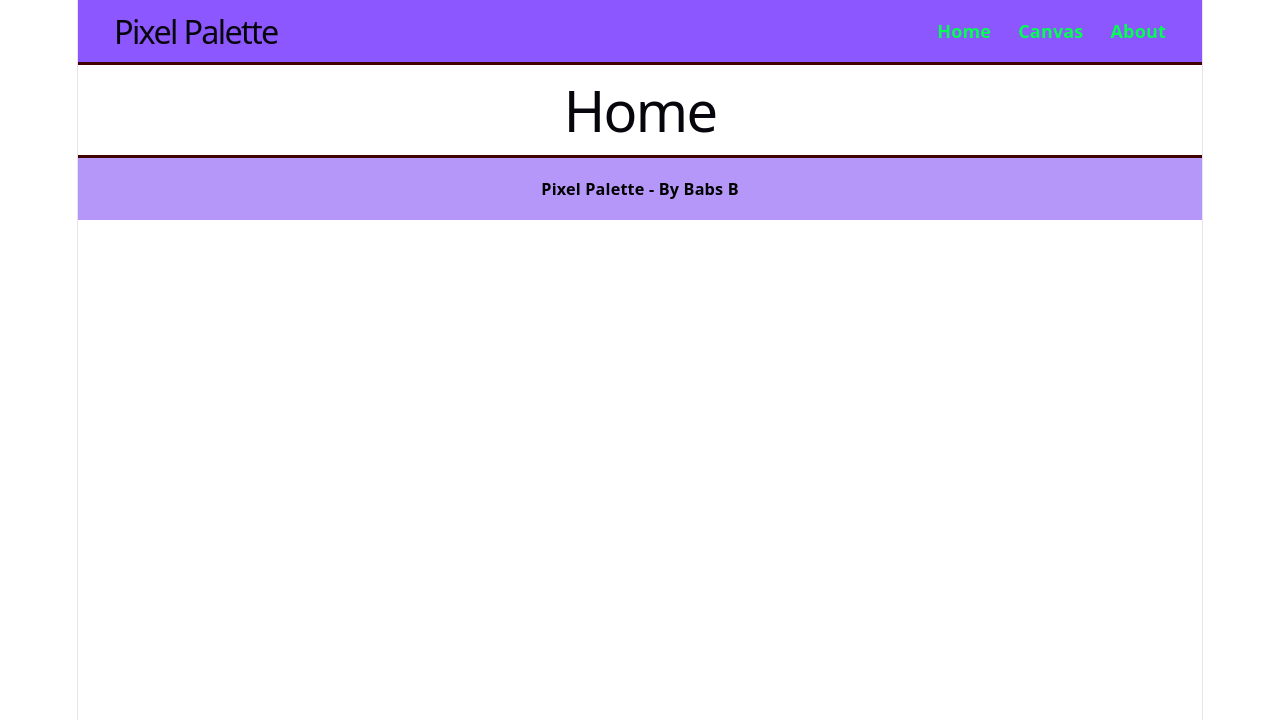
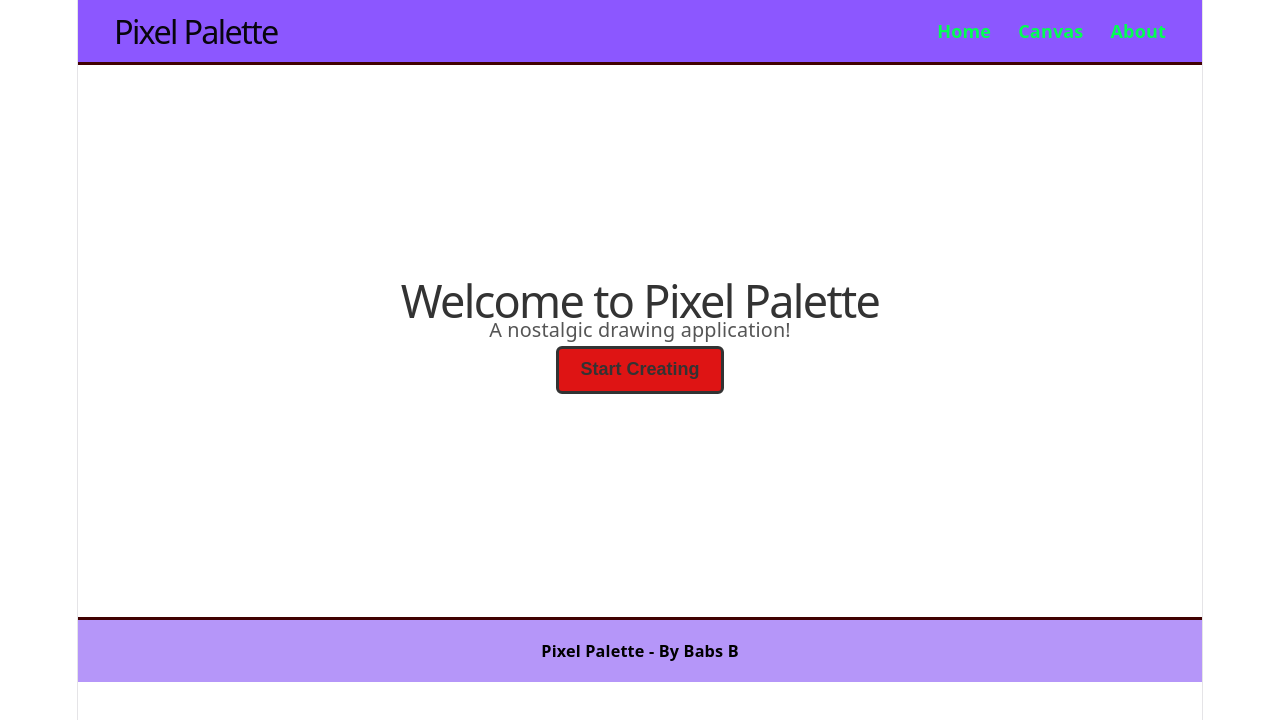
Before and after one commit to profketchup22/pixel-palette-babs-b, a React (Vite) app: page / in a window 1280 px wide. Shown: the top 720 px of the page. Built offline with nearby package versions, Linux system fonts and the light colour scheme.

Commit message:
add Home page with navigation button

```diff
--- a/src/pages/Home/Home.css
+++ b/src/pages/Home/Home.css
@@ -0,0 +1,27 @@
+.home {
+    display: flex;
+    justify-content: center;
+    align-items: center;
+    min-height: 60vh;
+    padding: 2rem;
+}
+
+.home-main {
+    display: flex;
+    flex-direction: column;
+    align-items:center;
+
+}
+
+.home-title {
+    font-size: 2.5rem;
+    margin: 0;
+    color: #333;
+}
+
+.home-subtitle {
+    font-size: 1.1rem;
+    color: #555;
+    margin: 0;
+    line-height: 1.6;
+}
--- a/src/pages/Home/Home.jsx
+++ b/src/pages/Home/Home.jsx
@@ -1,5 +1,23 @@
+
+import { Link } from 'react-router-dom'
+import Button from '../../components/Button/Button'
+import './Home.css'
+
 function Home() {
-    return<h1>Home</h1>
+    return (
+        <div className="home">
+            <div className="home-main">
+                <h1 className="home-title">Welcome to Pixel Palette</h1>
+                <p className="home-subtitle">
+                    A nostalgic drawing application!
+                </p>
+                <Link to="/canvas">
+                <Button label="Start Creating" type="button" />
+                </Link>
+            </div>
+        </div>
+    )
+
 }
 
 export default Home
```
